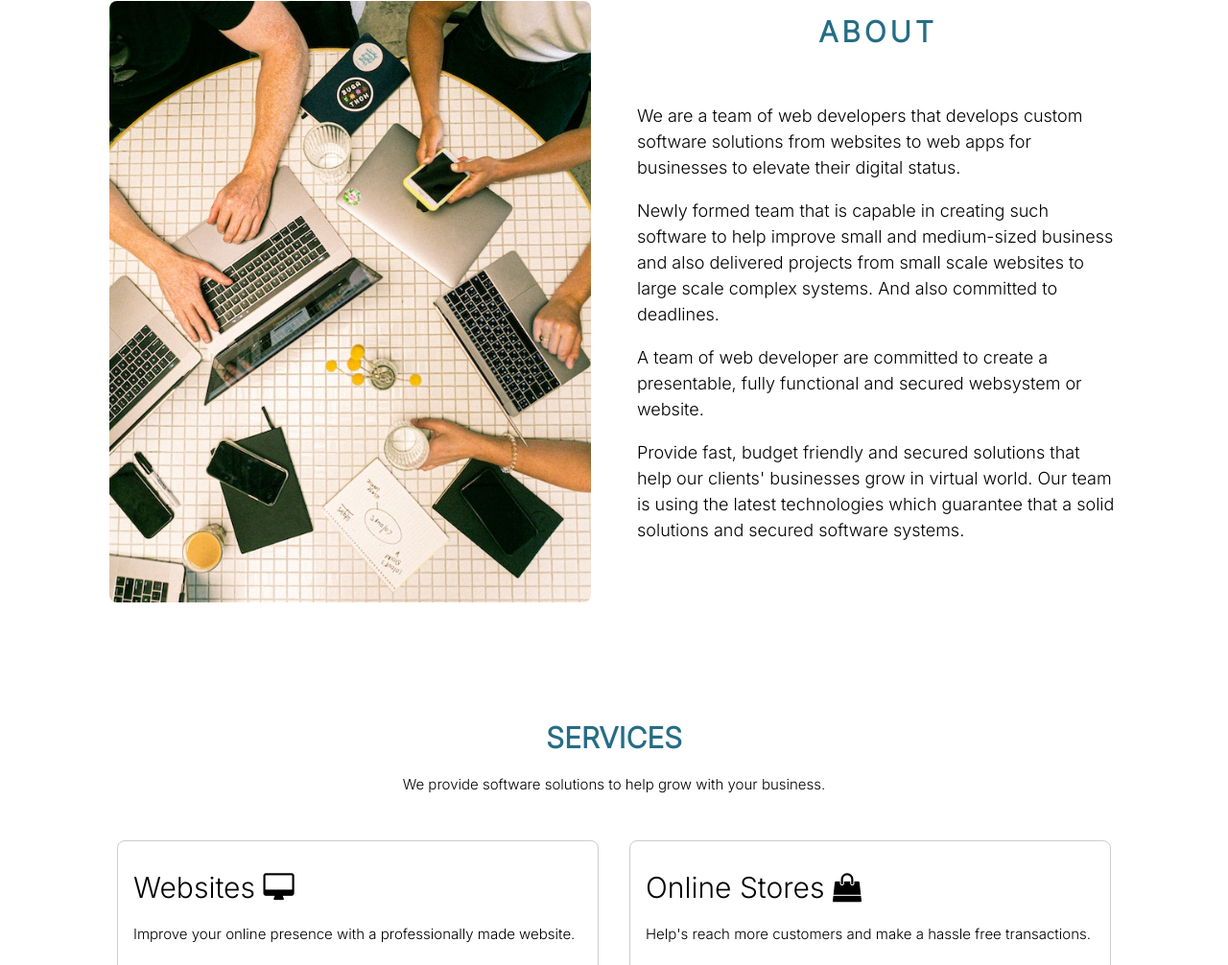
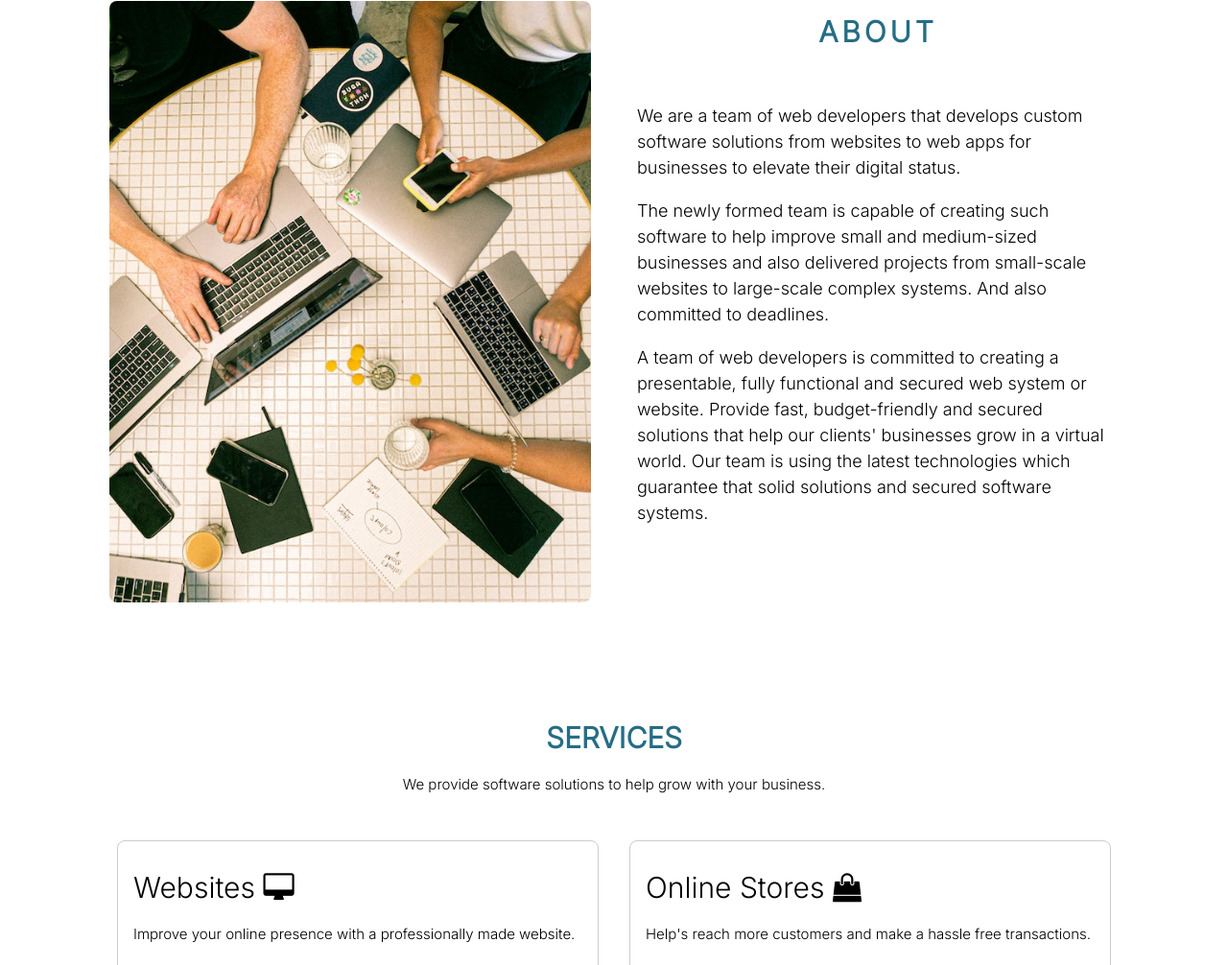
Before and after one commit to teamfortdevs/teamfortdevs.github.io, a plain HTML site: page index.html in a window 1280 px wide. Shown: the part 715-1721 px from the top of the page at 96% size. Drawn offline with nearby package versions, Linux system fonts and the light colour scheme.

Commit message:
Update index.html

```diff
--- a/index.html
+++ b/index.html
@@ -77,9 +77,9 @@ input[type=text]:focus-visible {
         <div class="w3-col l6 s12 w3-padding-large">
             <h2 class="w3-center fd-text-color w3-wide"><b>ABOUT</b></h2><br>
             <p class="w3-large">We are a team of web developers that develops custom software solutions from websites to web apps for businesses to elevate their digital status.</p>
-            <p class="w3-large w3-text-black"> Newly formed team that is capable in creating such software to help improve small and medium-sized business and also delivered projects from small scale websites to large scale complex systems. And also committed to deadlines.</p>
-            <p class="w3-large w3-text-black">A team of web developer are committed to create a presentable, fully functional and secured websystem or website.</p>
-            <p class="w3-large w3-text-black">Provide fast, budget friendly and secured solutions that help our clients' businesses grow in virtual world. Our team is using the latest technologies which guarantee that a solid solutions and secured software systems.</p>
+            <p class="w3-large w3-text-black"> The newly formed team is capable of creating such software to help improve small and medium-sized businesses and also delivered projects from small-scale websites to large-scale complex systems. And also committed to deadlines.</p>
+            <p class="w3-large w3-text-black">A team of web developers is committed to creating a presentable, fully functional and secured web system or website.
+Provide fast, budget-friendly and secured solutions that help our clients' businesses grow in a virtual world. Our team is using the latest technologies which guarantee that solid solutions and secured software systems.</p>
         </div>
         <div class="w3-col l12 w3-padding-large w3-hide-large w3-center">
             <img src="public/img/fordevs-about.jpg" class="w3-round-large w3-image" alt="Team Picture" width="600" height="750">
```
